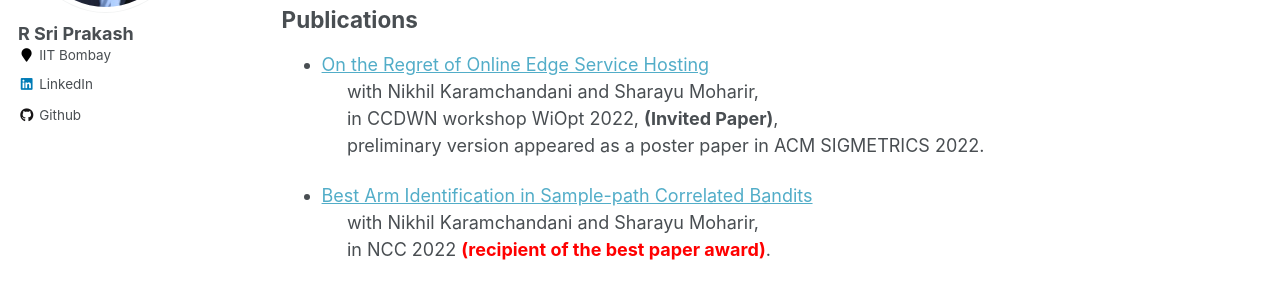
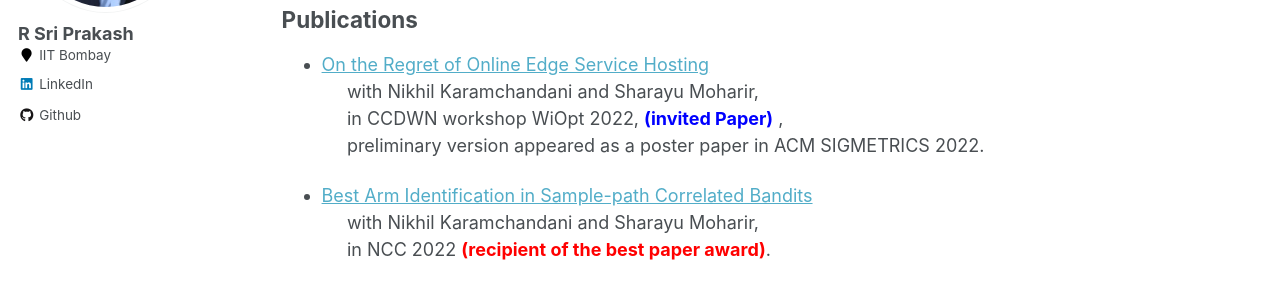
Before and after one commit to rsriprakash/rsriprakash.github.io, a Jekyll site: the page built from _pages/publications.md, in a window 1280 px wide and 1308 px high. Shown: the part 301-592 px from the top of the window. Built offline with Jekyll 4.4.1, drawn with Linux system fonts in a browser that asks for light colours.

Commit message:
Update publications.md

```diff
--- a/_pages/publications.md
+++ b/_pages/publications.md
@@ -13,7 +13,7 @@
 ## Publications
 * [On the Regret of Online Edge Service Hosting](http://rsriprakash.github.io/files/WiOpt_2022.pdf)<br>
 		&nbsp;&nbsp;&nbsp;&nbsp; with Nikhil Karamchandani and Sharayu Moharir,<br>
-    &nbsp;&nbsp;&nbsp;&nbsp; in CCDWN workshop WiOpt 2022, **(Invited Paper)**,<br>
+    &nbsp;&nbsp;&nbsp;&nbsp; in CCDWN workshop WiOpt 2022,<span style="color:blue">  **(invited Paper)** </span>,<br>
     &nbsp;&nbsp;&nbsp;&nbsp; preliminary version appeared as a poster paper in ACM SIGMETRICS 2022.
 
 * [Best Arm Identification in Sample-path Correlated Bandits](http://rsriprakash.github.io/files/NCC_2022.pdf)<br>
```
